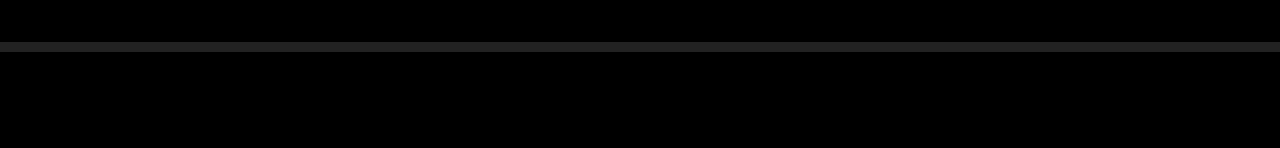
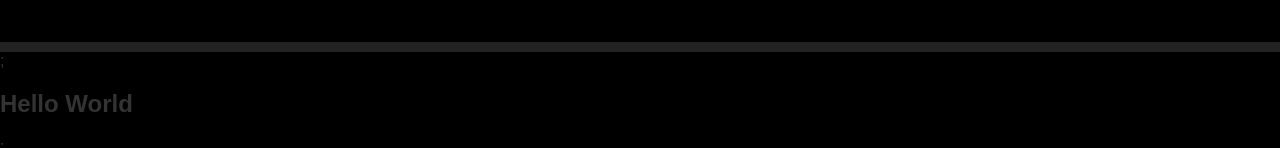
Before and after one commit to cosmin-mihalache/react-netflix, a React (Create React App) app: page / in a window 1280 px wide. Shown: the part 1261-1409 px from the top of the page. Before the commit the page ends 1313 px from the top, so only its background shows below. Built offline with nearby package versions, Linux system fonts and the light colour scheme.

Commit message:
footer component

```diff
--- /dev/null
+++ b/src/components/footer/index.js
@@ -0,0 +1,6 @@
+import React from 'react';
+import { Container } from './styles/footer';
+
+export default function Footer({ children, ...restProps }) {
+  return <Container {...restProps}>{children}</Container>;
+}
--- /dev/null
+++ b/src/components/footer/styles/footer.js
@@ -0,0 +1,5 @@
+import styled from 'styled-components';
+
+export const Container = styled.div`
+  display: flex;
+`;
--- a/src/components/index.js
+++ b/src/components/index.js
@@ -1 +1,2 @@
 export { default as Jumbotron } from './jumbotron';
+export { default as Footer } from './footer';
--- /dev/null
+++ b/src/containers/footer.js
@@ -0,0 +1,10 @@
+import React from 'react';
+import { Footer } from '../components';
+
+export function FooterContainer() {
+  return (
+    <Footer>
+      <h2>Hello World</h2>
+    </Footer>
+  );
+}
--- a/src/pages/home.js
+++ b/src/pages/home.js
@@ -1,6 +1,12 @@
 import React from 'react';
 import { JumbotronContainer } from '../containers/jumbotron';
+import { FooterContainer } from '../containers/footer';
 
 export default function Home() {
-  return <JumbotronContainer />;
+  return (
+    <>
+      <JumbotronContainer />;
+      <FooterContainer />;
+    </>
+  );
 }
```
